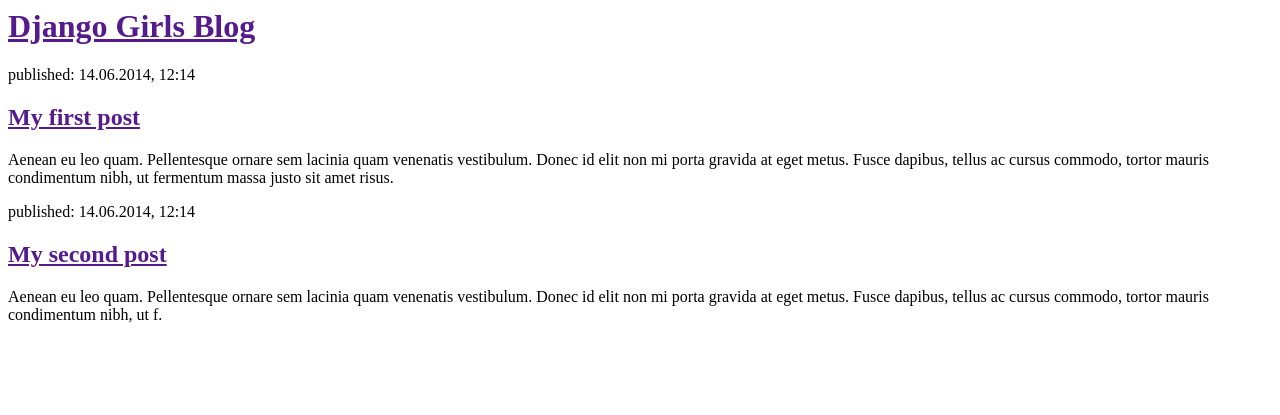
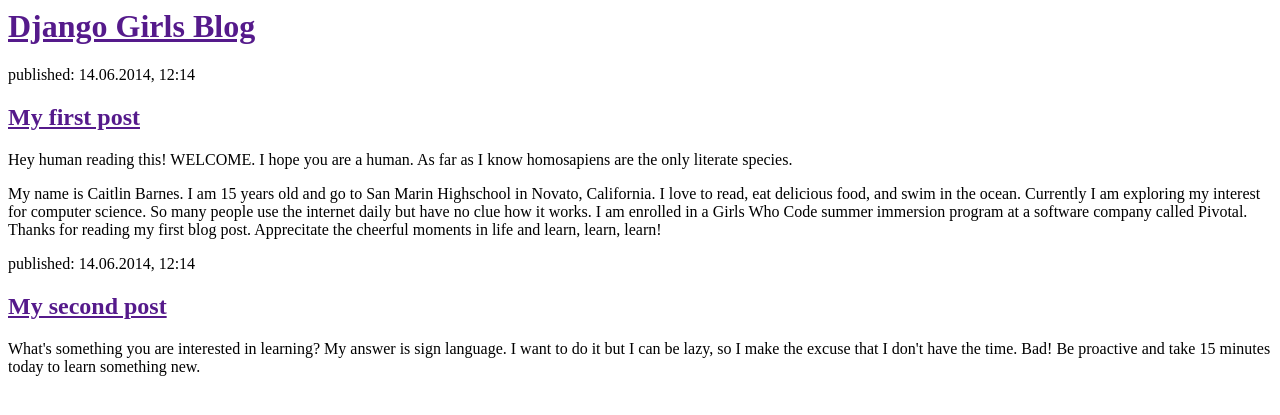
Before and after one commit to CaitlinBarnes01/my-first-blog, a Django app: page / in a window 1280 px wide. Shown: the top 415 px of the page. Run offline with Django 3.2, Linux system fonts and the light colour scheme.

Commit message:
added real posts

```diff
--- a/blog/templates/blog/post_list.html
+++ b/blog/templates/blog/post_list.html
@@ -1,22 +1,26 @@
 <html>
     <head>
-        <title>Django Girls blog</title>
+        <center> <title> Caitlin's blog</title> </center>
     </head>
     <body>
         <div>
-            <h1><a href="">Django Girls Blog</a></h1>
+            <h1><a href=""> Django Girls Blog</a></h1>
         </div>
 
         <div>
             <p>published: 14.06.2014, 12:14</p>
             <h2><a href="">My first post</a></h2>
-            <p>Aenean eu leo quam. Pellentesque ornare sem lacinia quam venenatis vestibulum. Donec id elit non mi porta gravida at eget metus. Fusce dapibus, tellus ac cursus commodo, tortor mauris condimentum nibh, ut fermentum massa justo sit amet risus.</p>
+            <p> Hey human reading this! WELCOME. I hope you are a human. As far as I know homosapiens are the only literate species.</p>
+My name is Caitlin Barnes. I am 15 years old and go to San Marin Highschool in Novato, California. I love to read, eat delicious food, and swim in the ocean.
+Currently I am exploring  my interest for computer science. So many people use the internet daily but have no clue how it works. I am enrolled in a Girls Who Code summer immersion program at a software company called Pivotal.
+Thanks for reading my first blog post. Apprecitate the cheerful moments in life and learn, learn, learn!
+</p>
         </div>
 
         <div>
             <p>published: 14.06.2014, 12:14</p>
             <h2><a href="">My second post</a></h2>
-            <p>Aenean eu leo quam. Pellentesque ornare sem lacinia quam venenatis vestibulum. Donec id elit non mi porta gravida at eget metus. Fusce dapibus, tellus ac cursus commodo, tortor mauris condimentum nibh, ut f.</p>
+            <p> What's something you are interested in learning? My answer is sign language. I want to do it but I can be lazy, so I make the excuse that I don't have the time. Bad! Be proactive and take 15 minutes today to learn something new. </p>
         </div>
     </body>
 </html>
```
